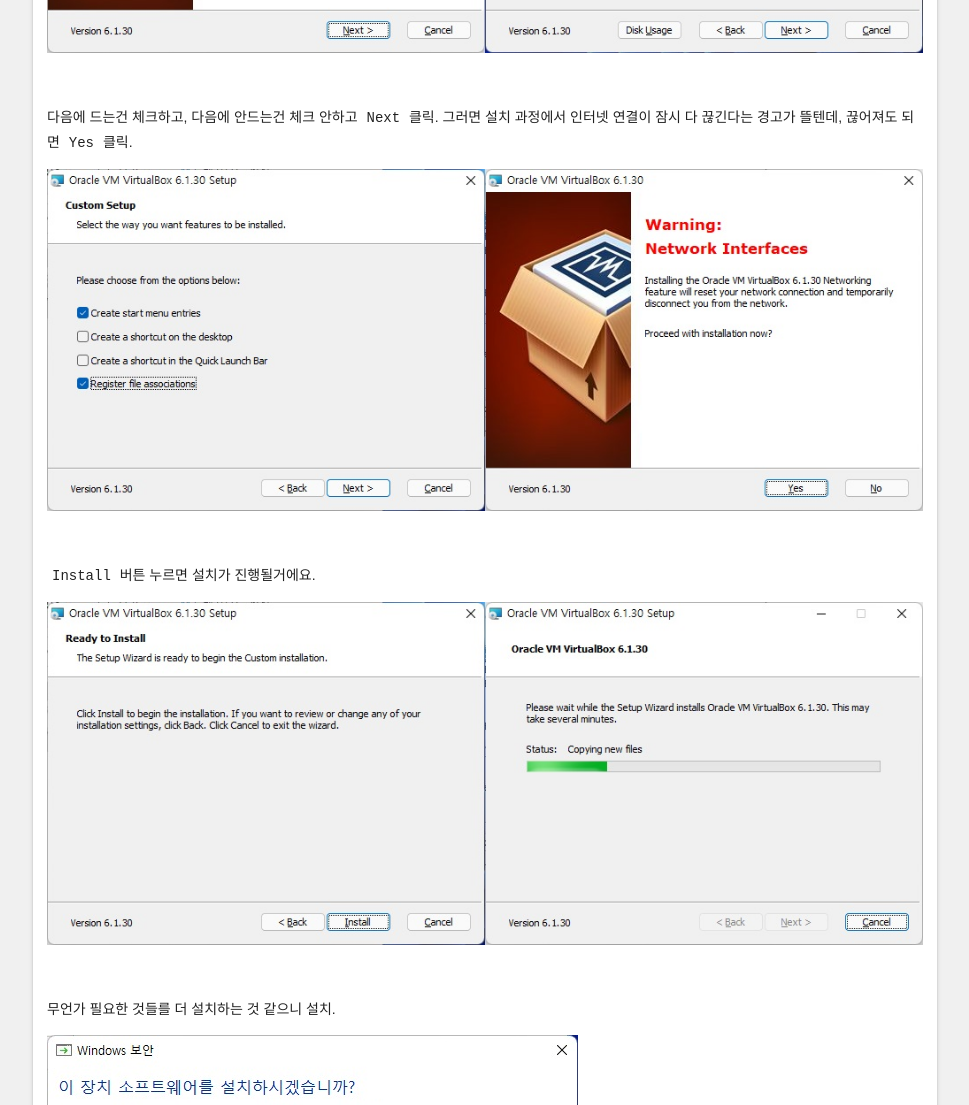
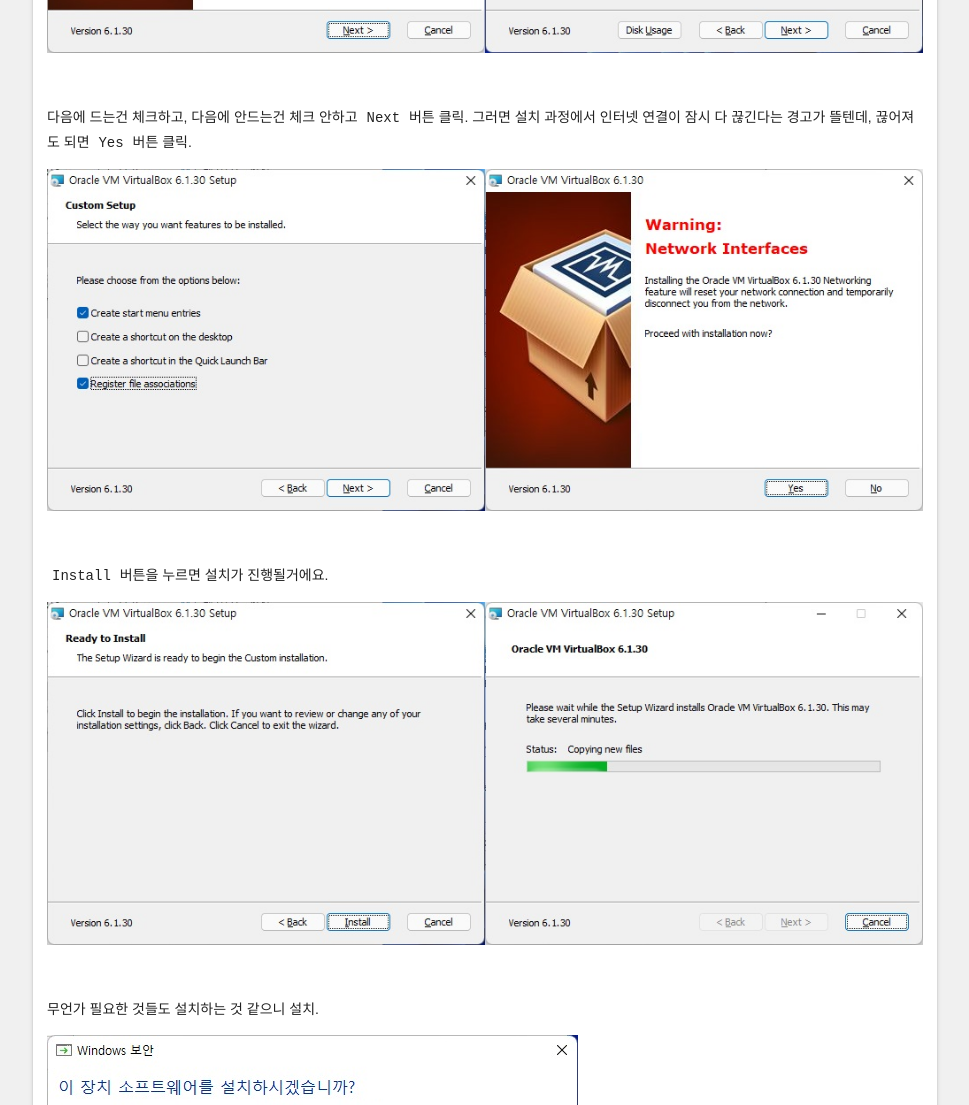
Before and after one commit to DarkTornado/blog, a Jekyll site: the page built from _posts/2021-12-14-install-virtualbox-windows.md, in a window 1280 px wide. Shown: the part 1124-2229 px from the top of the page, without its empty margins (155-1124 px from the left). Built offline with Jekyll 4.4.1, drawn with Linux system fonts in a browser that asks for light colours; nearby versions of some CDN libraries.

Commit message:
빠진 조사 추가 등

```diff
--- a/_posts/2021-12-14-install-virtualbox-windows.md
+++ b/_posts/2021-12-14-install-virtualbox-windows.md
@@ -19,19 +19,19 @@
 
 <br>
 
-다음에 드는건 체크하고, 다음에 안드는건 체크 안하고 `Next` 클릭. 그러면 설치 과정에서 인터넷 연결이 잠시 다 끊긴다는 경고가 뜰텐데, 끊어져도 되면 `Yes` 클릭.
+다음에 드는건 체크하고, 다음에 안드는건 체크 안하고 `Next` 버튼 클릭. 그러면 설치 과정에서 인터넷 연결이 잠시 다 끊긴다는 경고가 뜰텐데, 끊어져도 되면 `Yes` 버튼 클릭.
 
 ![image](https://darktornado.github.io/blog/assets/images/install-virtualbox-windows/2.jpg)
 
 <br>
 
-`Install` 버튼 누르면 설치가 진행될거에요.
+`Install` 버튼을 누르면 설치가 진행될거에요.
 
 ![image](https://darktornado.github.io/blog/assets/images/install-virtualbox-windows/3.jpg)
 
 <br>
 
-무언가 필요한 것들를 더 설치하는 것 같으니 설치.
+무언가 필요한 것들도 설치하는 것 같으니 설치.
 
 ![image](https://darktornado.github.io/blog/assets/images/install-virtualbox-windows/4.jpg)
 
```
